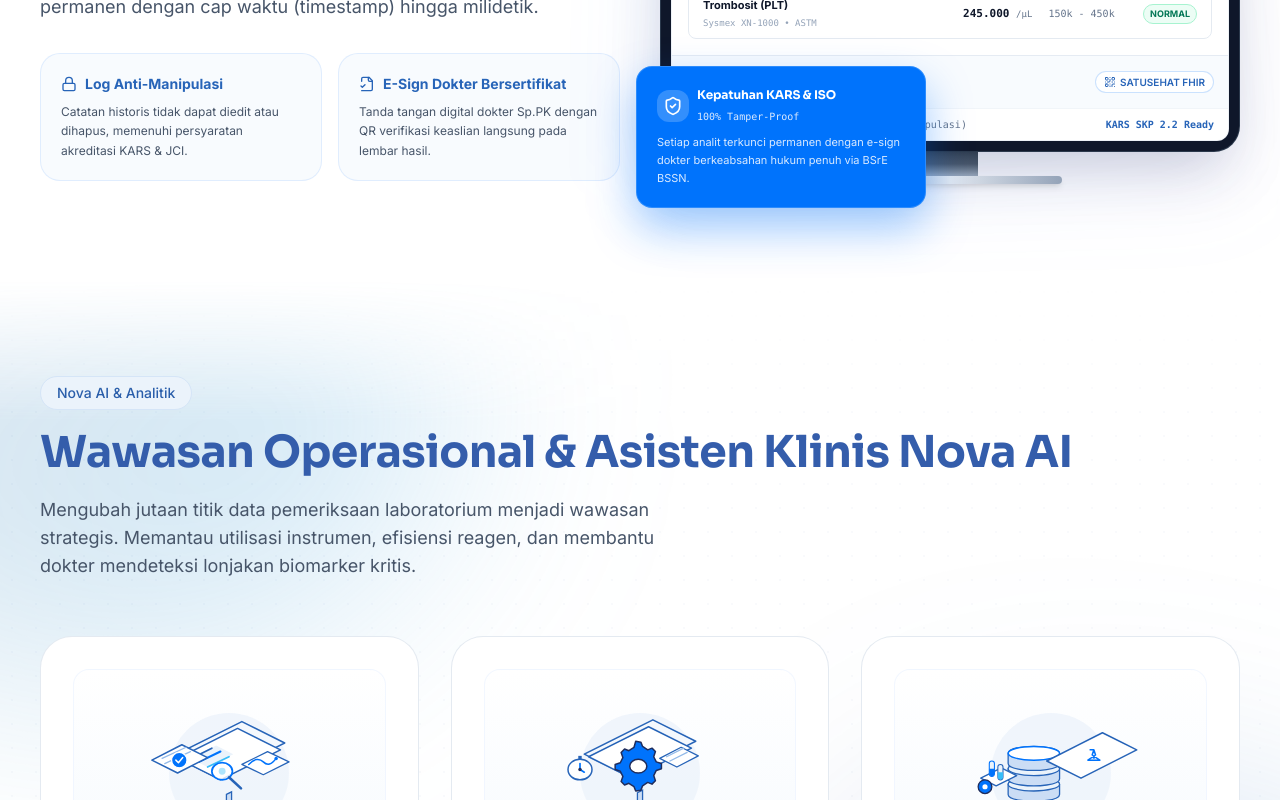
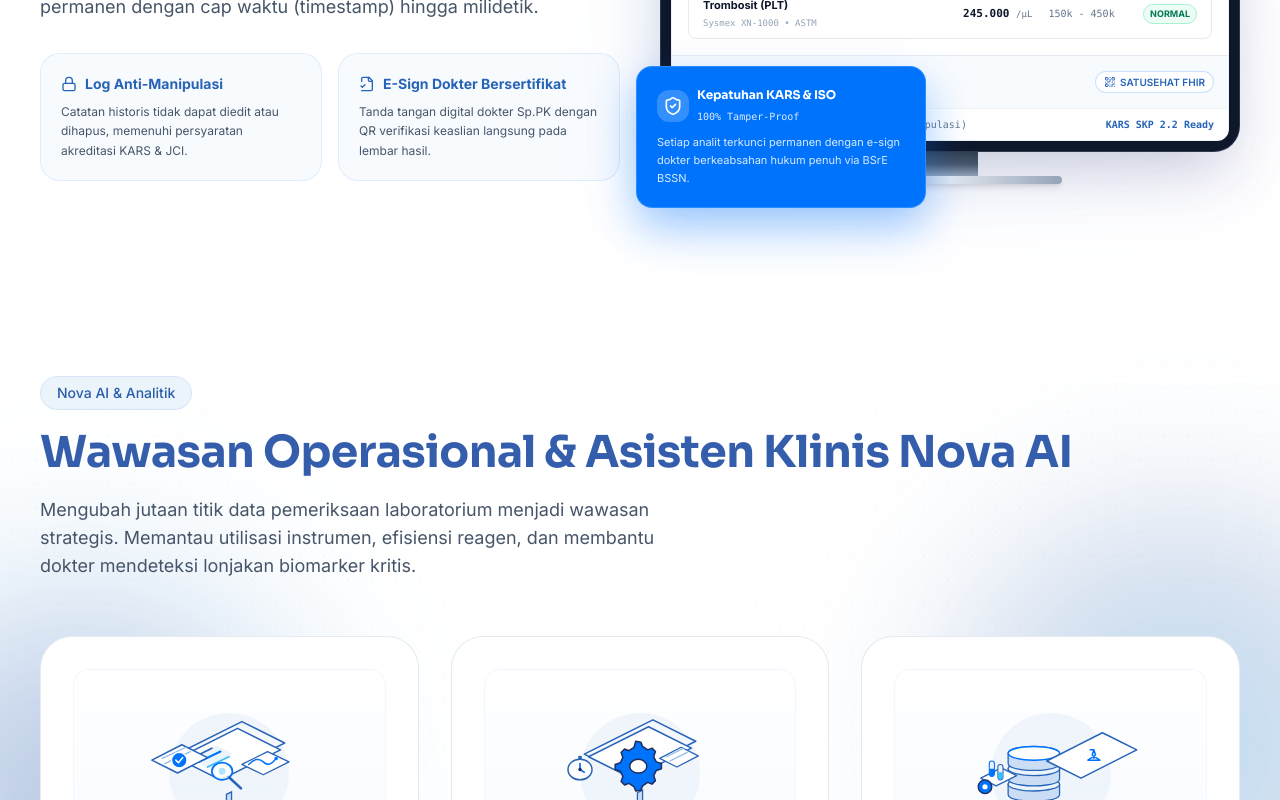
Before and after one commit to TBTBAgency/WebsiteDiagnova, a Next.js app: page /platform in a window 1280 px wide. Shown: the part 3320-4120 px from the top of the page. Built offline with nearby package versions, Linux system fonts and the light colour scheme; no server answers.

Commit message:
feat(design): implement LigoLab-style circular radial gradient orbs on outer flanks

```diff
--- a/app/(marketing)/platform/page.tsx
+++ b/app/(marketing)/platform/page.tsx
@@ -581,36 +581,36 @@ export default function PlatformPage() {
         id="analytics"
         className="relative scroll-mt-28 w-full bg-white py-16 sm:py-20 lg:py-24 overflow-hidden"
       >
-        {/* Ambient Modern SaaS Glow & Texture Container
-            Whisper-soft, peripheral rim-lighting hugging the outer edges (Linear/Stripe style)
-            Keeps the center content stage 100% clean and distraction-free */}
+        {/* LigoLab-Inspired Ambient Circular Gradient Orbs & Texture Container
+            Features distinct, luminous circular radial gradient shapes on the outer flanks
+            Acting as ambient rim-lighting behind cards while keeping the center clean */}
         <div
           aria-hidden="true"
           className="absolute inset-0 pointer-events-none overflow-hidden"
           style={{
             maskImage:
-              "linear-gradient(to bottom, transparent 0%, black 15%, black 85%, transparent 100%)",
+              "linear-gradient(to bottom, transparent 0%, black 12%, black 88%, transparent 100%)",
             WebkitMaskImage:
-              "linear-gradient(to bottom, transparent 0%, black 15%, black 85%, transparent 100%)",
+              "linear-gradient(to bottom, transparent 0%, black 12%, black 88%, transparent 100%)",
           }}
         >
-          {/* Top-Left Outer Flank Aurora - Diagnova Blue into Nova Cyan (Pushed far to the outer left margin) */}
+          {/* Left Flank Circular Gradient Orb - Diagnova Royal Blue Core */}
           <div
-            className="absolute -top-10 sm:-top-16 lg:-top-20 -left-32 sm:-left-44 lg:-left-60 w-[460px] sm:w-[580px] lg:w-[700px] h-[340px] sm:h-[420px] lg:h-[480px] rounded-[100%] rotate-[-12deg]"
+            className="absolute top-[16%] sm:top-[18%] lg:top-[20%] -left-[160px] sm:-left-[220px] lg:-left-[260px] w-[480px] sm:w-[600px] lg:w-[680px] h-[480px] sm:h-[600px] lg:h-[680px] rounded-full"
             style={{
               background:
-                "linear-gradient(135deg, rgba(52, 93, 171, 0.22) 0%, rgba(42, 130, 184, 0.18) 40%, rgba(86, 173, 226, 0.26) 80%, rgba(202, 226, 241, 0.12) 100%)",
-              filter: "blur(110px)",
+                "radial-gradient(circle at center, rgba(52, 93, 171, 0.38) 0%, rgba(39, 100, 184, 0.22) 32%, rgba(86, 173, 226, 0.08) 55%, transparent 72%)",
+              filter: "blur(60px)",
             }}
           />
 
-          {/* Bottom-Right Outer Flank Aurora - Nova Cyan into Diagnova Deep Blue (Pushed far to the outer right margin) */}
+          {/* Right Flank Circular Gradient Orb - Nova Sky Blue Core */}
           <div
-            className="absolute -bottom-14 sm:-bottom-20 lg:-bottom-24 -right-32 sm:-right-44 lg:-right-60 w-[480px] sm:w-[600px] lg:w-[720px] h-[360px] sm:h-[440px] lg:h-[500px] rounded-[100%] rotate-[20deg]"
+            className="absolute bottom-[8%] sm:bottom-[10%] lg:bottom-[12%] -right-[160px] sm:-right-[220px] lg:-right-[260px] w-[500px] sm:w-[620px] lg:w-[720px] h-[500px] sm:h-[620px] lg:h-[720px] rounded-full"
             style={{
               background:
-                "linear-gradient(225deg, rgba(86, 173, 226, 0.26) 0%, rgba(52, 93, 171, 0.20) 55%, rgba(29, 63, 130, 0.10) 100%)",
-              filter: "blur(115px)",
+                "radial-gradient(circle at center, rgba(86, 173, 226, 0.42) 0%, rgba(52, 93, 171, 0.20) 35%, rgba(202, 226, 241, 0.06) 58%, transparent 75%)",
+              filter: "blur(65px)",
             }}
           />
 
--- a/app/(marketing)/solutions/page.tsx
+++ b/app/(marketing)/solutions/page.tsx
@@ -120,36 +120,36 @@ export default function SolutionsPage() {
         id="facility-solutions"
         className="relative scroll-mt-24 w-full bg-[#FAFBFD] py-16 sm:py-20 lg:py-24 border-t border-slate-200/60 overflow-hidden"
       >
-        {/* Ambient Modern SaaS Glow & Texture Container
-            Whisper-soft, peripheral rim-lighting hugging the outer edges (Linear/Stripe style)
-            Keeps the center content stage 100% clean and distraction-free */}
+        {/* LigoLab-Inspired Ambient Circular Gradient Orbs & Texture Container
+            Features distinct, luminous circular radial gradient shapes on the outer flanks
+            Acting as ambient rim-lighting behind cards while keeping the center clean */}
         <div
           aria-hidden="true"
           className="absolute inset-0 pointer-events-none overflow-hidden"
           style={{
             maskImage:
-              "linear-gradient(to bottom, transparent 0%, black 15%, black 85%, transparent 100%)",
+              "linear-gradient(to bottom, transparent 0%, black 12%, black 88%, transparent 100%)",
             WebkitMaskImage:
-              "linear-gradient(to bottom, transparent 0%, black 15%, black 85%, transparent 100%)",
+              "linear-gradient(to bottom, transparent 0%, black 12%, black 88%, transparent 100%)",
           }}
         >
-          {/* Top-Right Outer Flank Aurora - Nova Cyan into Diagnova Royal Blue (Pushed far to the outer right margin) */}
+          {/* Top-Right Flank Circular Gradient Orb - Nova Sky Blue Core */}
           <div
-            className="absolute -top-10 sm:-top-16 lg:-top-20 -right-28 sm:-right-40 lg:-right-56 w-[460px] sm:w-[580px] lg:w-[700px] h-[340px] sm:h-[420px] lg:h-[480px] rounded-[100%] rotate-[18deg]"
+            className="absolute top-[12%] sm:top-[14%] lg:top-[16%] -right-[160px] sm:-right-[220px] lg:-right-[260px] w-[500px] sm:w-[620px] lg:w-[720px] h-[500px] sm:h-[620px] lg:h-[720px] rounded-full"
             style={{
               background:
-                "linear-gradient(155deg, rgba(86, 173, 226, 0.26) 0%, rgba(52, 93, 171, 0.20) 50%, rgba(29, 63, 130, 0.08) 100%)",
-              filter: "blur(115px)",
+                "radial-gradient(circle at center, rgba(86, 173, 226, 0.42) 0%, rgba(52, 93, 171, 0.20) 35%, rgba(202, 226, 241, 0.06) 58%, transparent 75%)",
+              filter: "blur(65px)",
             }}
           />
 
-          {/* Mid-Left Outer Flank Swell - Diagnova into Nova Cyan (Pushed far to the outer left margin) */}
+          {/* Lower-Left Flank Circular Gradient Orb - Diagnova Royal Blue Core */}
           <div
-            className="absolute top-[35%] -left-32 sm:-left-44 lg:-left-60 w-[460px] sm:w-[580px] lg:w-[700px] h-[360px] sm:h-[440px] lg:h-[500px] rounded-[100%] rotate-[-24deg]"
+            className="absolute bottom-[10%] sm:bottom-[12%] lg:bottom-[15%] -left-[160px] sm:-left-[220px] lg:-left-[260px] w-[480px] sm:w-[600px] lg:w-[680px] h-[480px] sm:h-[600px] lg:h-[680px] rounded-full"
             style={{
               background:
-                "linear-gradient(320deg, rgba(52, 93, 171, 0.22) 0%, rgba(42, 130, 184, 0.16) 45%, rgba(86, 173, 226, 0.24) 85%, rgba(202, 226, 241, 0.10) 100%)",
-              filter: "blur(115px)",
+                "radial-gradient(circle at center, rgba(52, 93, 171, 0.38) 0%, rgba(39, 100, 184, 0.22) 32%, rgba(86, 173, 226, 0.08) 55%, transparent 72%)",
+              filter: "blur(60px)",
             }}
           />
 
```
